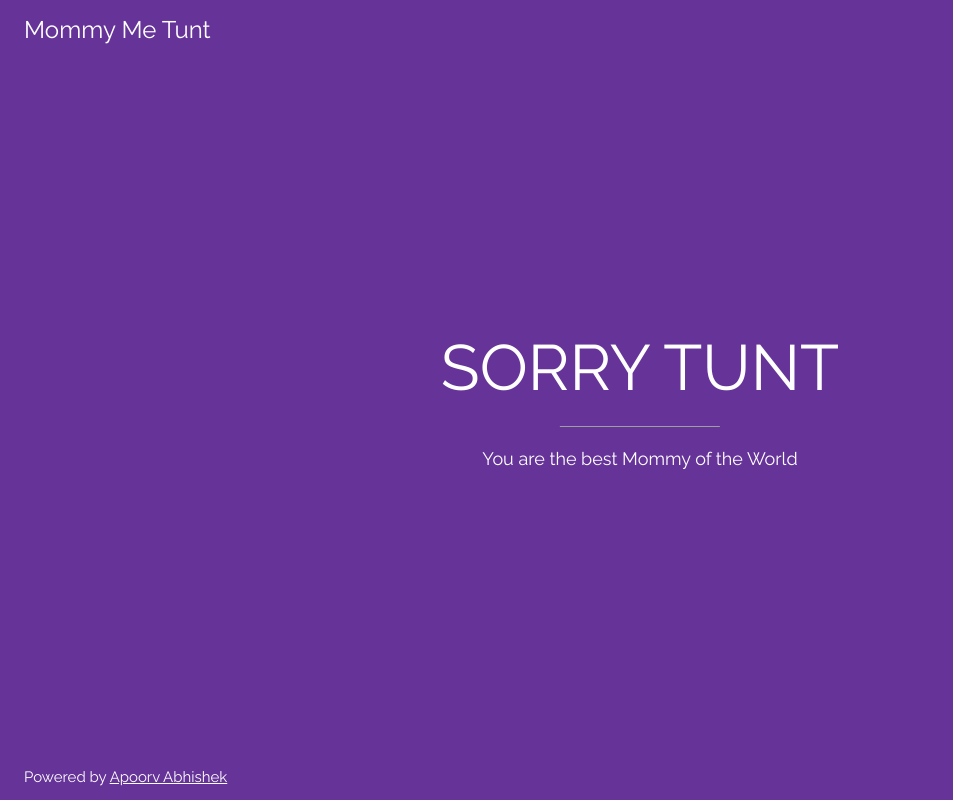
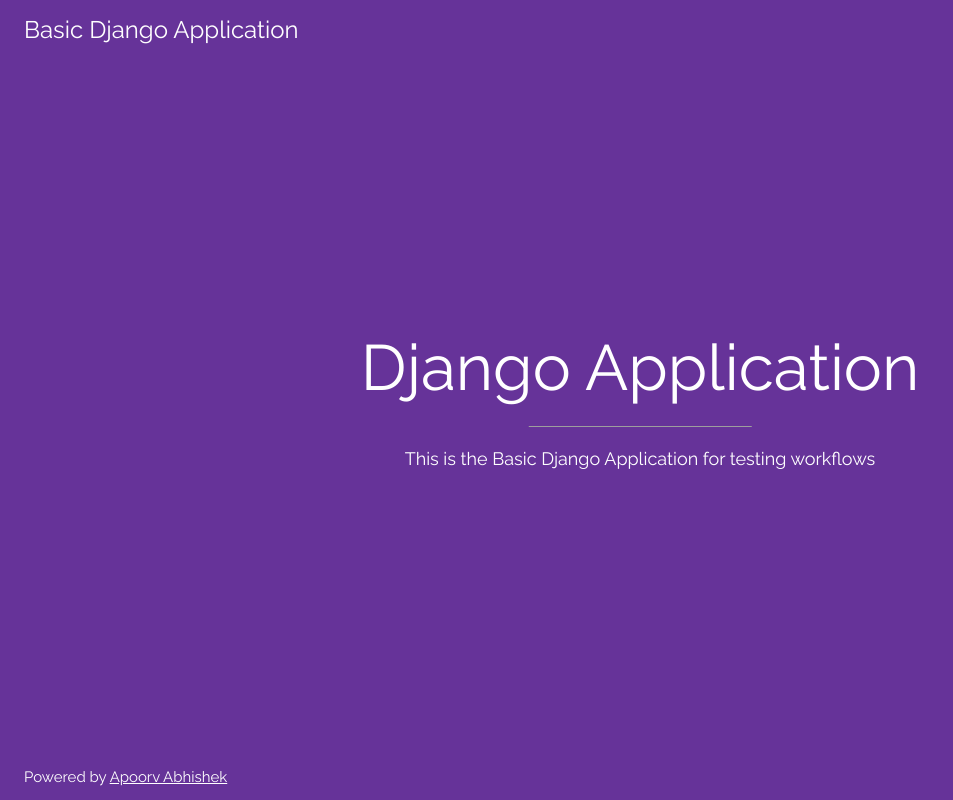
Before and after one commit to apoorvabhishek2020/basic-django, a Django app: page / in a window 1280 px wide. Shown: the whole page, without its empty margins (0-953 px from the left). Run offline with Django 4.2, Linux system fonts and the light colour scheme.

Commit message:
Basic Working Django Application

```diff
--- a/preview/templates/preview/home.html
+++ b/preview/templates/preview/home.html
@@ -1,7 +1,7 @@
 <!DOCTYPE html>
 <html>
   <head>
-    <title>For Mommy</title>
+    <title>{{ title }}</title>
     <meta charset="UTF-8" />
     <meta name="viewport" content="width=device-width, initial-scale=1" />
     <link rel="stylesheet" href="https://www.w3schools.com/w3css/4/w3.css" />
@@ -31,12 +31,12 @@
   <body>
     <div class="bgimg w3-display-container w3-animate-opacity w3-text-white">
       <div class="w3-display-topleft w3-padding-large w3-xlarge">
-        Mommy Me Tunt
+        {{ top_header }}
       </div>
       <div class="w3-display-middle">
-        <h1 class="w3-jumbo w3-animate-top">SORRY TUNT</h1>
+        <h1 class="w3-jumbo w3-animate-top">{{ body_header }}</h1>
         <hr class="w3-border-grey" style="margin: auto; width: 40%" />
-        <p class="w3-large w3-center">You are the best Mommy of the World</p>
+        <p class="w3-large w3-center">{{ body_description }}</p>
       </div>
       <div class="w3-display-bottomleft w3-padding-large">
         Powered by
--- a/preview/views.py
+++ b/preview/views.py
@@ -3,5 +3,10 @@ from django.http import HttpResponse
 
 
 def home(request):
-    # return HttpResponse("<h1><strong>SORRY TUNT</strong></h1>")
-    return render(request, 'preview/home.html', {})
+    context = {
+        "title": "Basic Django App",
+        "top_header": "Basic Django Application",
+        "body_header": "Django Application",
+        "body_description": "This is the Basic Django Application for testing workflows",
+    }
+    return render(request, 'preview/home.html', context)
```
